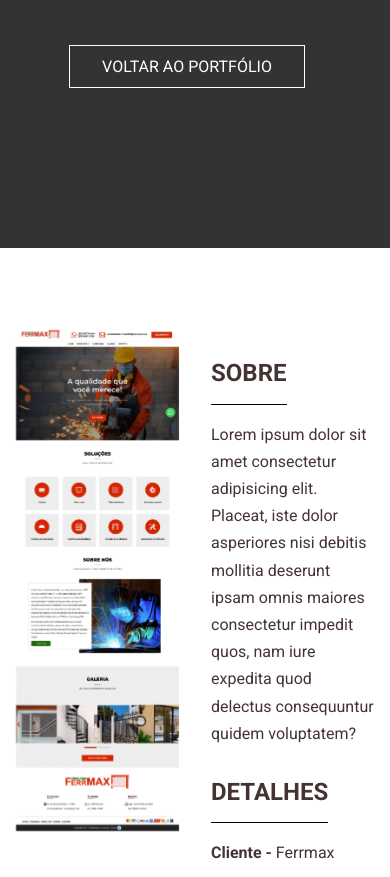
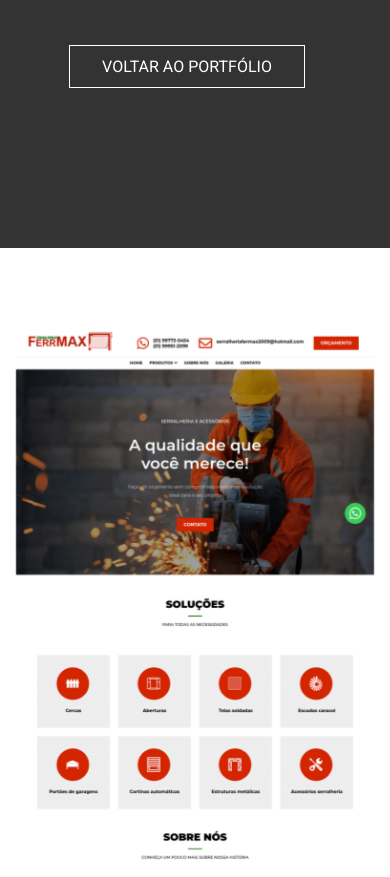
Before and after one commit to antonydosreis/antonydosreis.github.io, a plain HTML site: page ferrmax/index.html in a window 390 px wide. Shown: the part 220-1097 px from the top of the page. Drawn offline with Linux system fonts and the light colour scheme.

Commit message:
fix: correçao na responsividade da pagina interna

```diff
--- a/assets/scss/style.scss
+++ b/assets/scss/style.scss
@@ -9,7 +9,7 @@ b,
 strong {
   font-weight: bold;
 }
-html{
+html {
   background-color: #000;
 }
 body {
@@ -227,7 +227,7 @@ main {
   gap: 2rem;
   color: #433;
   line-height: 170%;
-  .content{
+  .content {
     animation: show-right 0.5s forwards;
     animation-delay: 0.5s;
     transform: translateX(-1rem);
@@ -261,6 +261,9 @@ main {
       }
     }
   }
+  .internal-project {
+    grid-template-columns: 1fr;
+  }
 }
 @media (max-width: 425px) {
   .header {
```
Also changed, not shown: assets/css/style.css, 1 other file.
